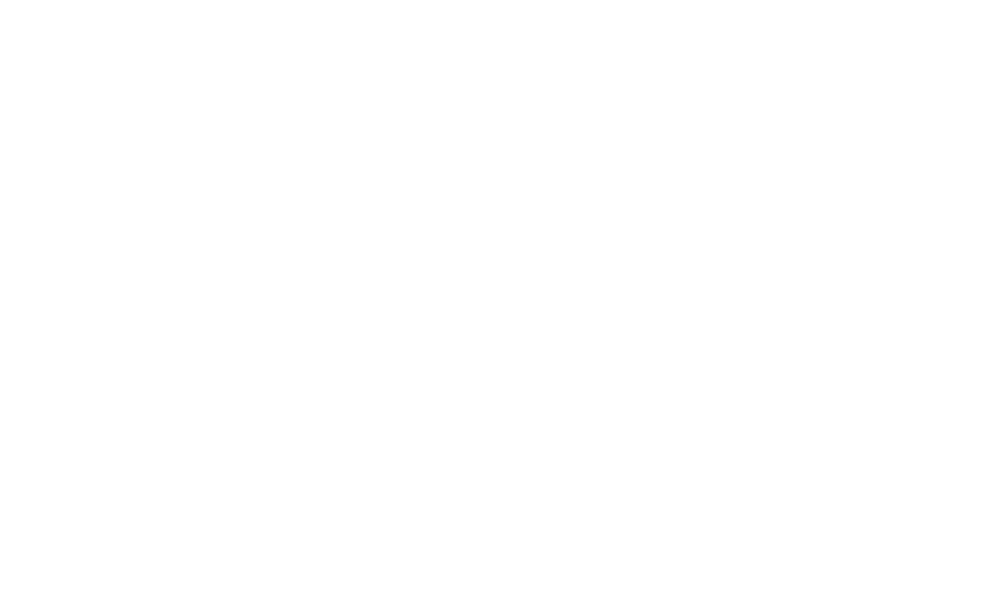
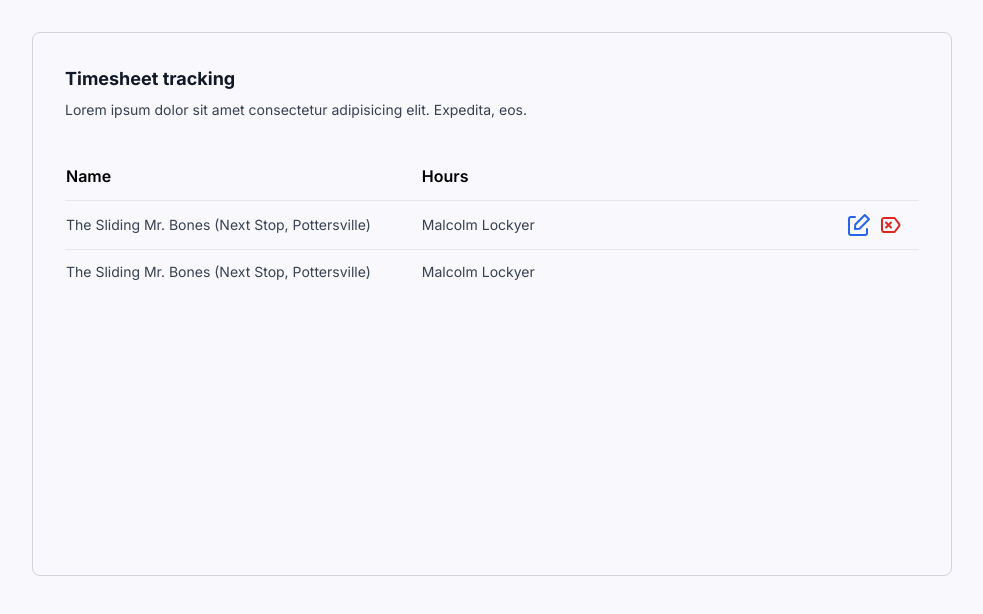
Before and after one commit to martpika/timesheet-tracking, a Next.js app: page / in a window 1280 px wide. Shown: the top 614 px of the page, without its empty margins (148-1131 px from the left). Built offline with nearby package versions, Linux system fonts and the light colour scheme.

Commit message:
added ui for the table

```diff
--- /dev/null
+++ b/src/app/components/svgs/delete.tsx
@@ -0,0 +1,10 @@
+
+
+export const DeleteIcon = () =>{
+
+  return (
+    <svg className="w-full h-full" xmlns="http://www.w3.org/2000/svg" viewBox="0 0 24 24" fill="none">
+      <path d="M7 9.5L12 14.5M12 9.5L7 14.5M19.4922 13.9546L16.5608 17.7546C16.2082 18.2115 16.032 18.44 15.8107 18.6047C15.6146 18.7505 15.3935 18.8592 15.1583 18.9253C14.8928 19 14.6042 19 14.0271 19H6.2C5.07989 19 4.51984 19 4.09202 18.782C3.71569 18.5903 3.40973 18.2843 3.21799 17.908C3 17.4802 3 16.9201 3 15.8V8.2C3 7.0799 3 6.51984 3.21799 6.09202C3.40973 5.71569 3.71569 5.40973 4.09202 5.21799C4.51984 5 5.07989 5 6.2 5H14.0271C14.6042 5 14.8928 5 15.1583 5.07467C15.3935 5.14081 15.6146 5.2495 15.8107 5.39534C16.032 5.55998 16.2082 5.78846 16.5608 6.24543L19.4922 10.0454C20.0318 10.7449 20.3016 11.0947 20.4054 11.4804C20.4969 11.8207 20.4969 12.1793 20.4054 12.5196C20.3016 12.9053 20.0318 13.2551 19.4922 13.9546Z" stroke="currentcolor" stroke-width="2" stroke-linecap="round" stroke-linejoin="round"/>
+    </svg>
+  )
+}
--- /dev/null
+++ b/src/app/components/svgs/edit.tsx
@@ -0,0 +1,28 @@
+
+
+export const EditIcon = () =>{
+
+  return (
+    <svg className="h-full w-full" xmlns="http://www.w3.org/2000/svg" viewBox="0 0 24 24">
+
+    <title/>
+
+    <g id="Complete">
+
+    <g id="edit">
+
+    <g>
+
+    <path d="M20,16v4a2,2,0,0,1-2,2H4a2,2,0,0,1-2-2V6A2,2,0,0,1,4,4H8" fill="none" stroke="currentcolor" stroke-linecap="round" stroke-linejoin="round" stroke-width="2"/>
+
+    <polygon fill="none" points="12.5 15.8 22 6.2 17.8 2 8.3 11.5 8 16 12.5 15.8" stroke="currentcolor" stroke-linecap="round" stroke-linejoin="round" stroke-width="2"/>
+
+    </g>
+
+    </g>
+
+    </g>
+
+  </svg>
+  )
+}
--- a/src/app/layout.tsx
+++ b/src/app/layout.tsx
@@ -1,6 +1,7 @@
 import type { Metadata } from "next";
 import { Inter } from "next/font/google";
 import "./globals.css";
+
 
 const inter = Inter({ subsets: ["latin"] });
 
--- a/src/app/page.tsx
+++ b/src/app/page.tsx
@@ -1,9 +1,53 @@
+"use client"
+
+import { DeleteIcon } from "./components/svgs/delete"
+import { EditIcon } from "./components/svgs/edit"
 
 
 const Page = () =>{
 
   return (
-    <main></main>
+    <main className="bg-[#f8f8fd] min-h-screen pt-8">
+      <div className="p-8 rounded-lg border border-gray-300 max-w-[920px] mx-auto min-h-[calc(100vh-256px)]">
+        <div className="mb-8">
+          <h2 className=" text-[clamp(16px,3vw,18px)] font-bold text-gray-900 mb-2">Timesheet tracking</h2>
+          <p className="text-sm text-gray-700">Lorem ipsum dolor sit amet consectetur adipisicing elit. Expedita, eos.</p>
+        </div>
+        <table className="table-fixed text-left w-full">
+          <thead>
+            <tr>
+              <th className="font-semibold pr-4 py-3">Name</th>
+              <th className="font-semibold pr-4 py-3">Hours</th>
+              <th className=" w-1/6"></th>
+            </tr>
+          </thead>
+          <tbody>
+            <tr className="border-t border-gray-2">
+              <td className="pr-4 py-3 text-sm text-gray-700">The Sliding Mr. Bones (Next Stop, Pottersville)</td>
+              <td className="pr-4 py-3 text-sm text-gray-700">Malcolm Lockyer</td>
+              <td className="pr-4 py-3">
+                <div className="flex justify-end">
+                  <button className="text-blue-600 mr-2">
+                    <div className=" h-6 w-6">
+                      <EditIcon />
+                    </div>
+                  </button>
+                  <button className="text-red-600">
+                    <div className=" h-6 w-6">
+                      <DeleteIcon />
+                    </div>
+                  </button>
+                </div>
+              </td>
+            </tr>
+            <tr className="border-t border-gray-2">
+              <td className="pr-4 py-3 text-sm text-gray-700">The Sliding Mr. Bones (Next Stop, Pottersville)</td>
+              <td className="pr-4 py-3 text-sm text-gray-700">Malcolm Lockyer</td>
+            </tr>
+          </tbody>
+        </table>
+      </div>
+    </main>
   )
 }
 
--- a/tailwind.config.ts
+++ b/tailwind.config.ts
@@ -1,6 +1,8 @@
 import type { Config } from "tailwindcss";
 
+
 const config: Config = {
+  mode: "jit",
   content: [
     "./src/pages/**/*.{js,ts,jsx,tsx,mdx}",
     "./src/components/**/*.{js,ts,jsx,tsx,mdx}",
```
